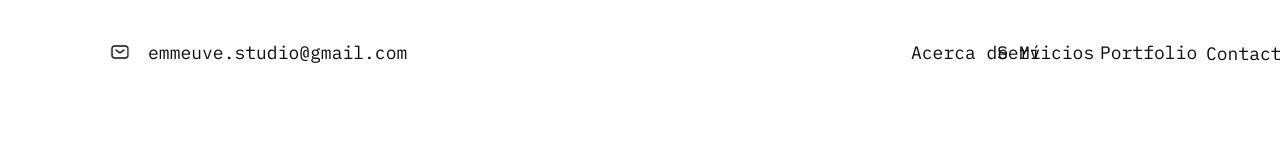
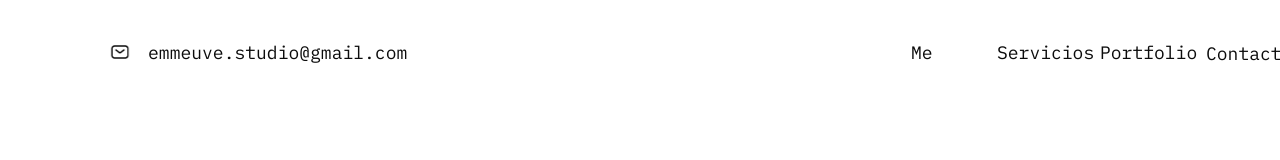
Before and after one commit to Emmeuve/Emmeuve.github.io, a plain HTML site: page index.html in a window 1280 px wide. Shown: the top 160 px of the page. Drawn offline with Linux system fonts and the light colour scheme.

Commit message:
Update index.html

```diff
--- a/index.html
+++ b/index.html
@@ -11,7 +11,7 @@
     <div class="main-container">
       <div class="flex-row-bcf">
         <div class="loma-line-email"></div>
-        <span class="about">Acerca de Mí</span>
+        <span class="about">Me</span>
         <span class="services">Servicios</span
         ><span class="portfolio">Portfolio</span
         ><span class="emmeuve-studio-email">emmeuve.studio@gmail.com </span
```
